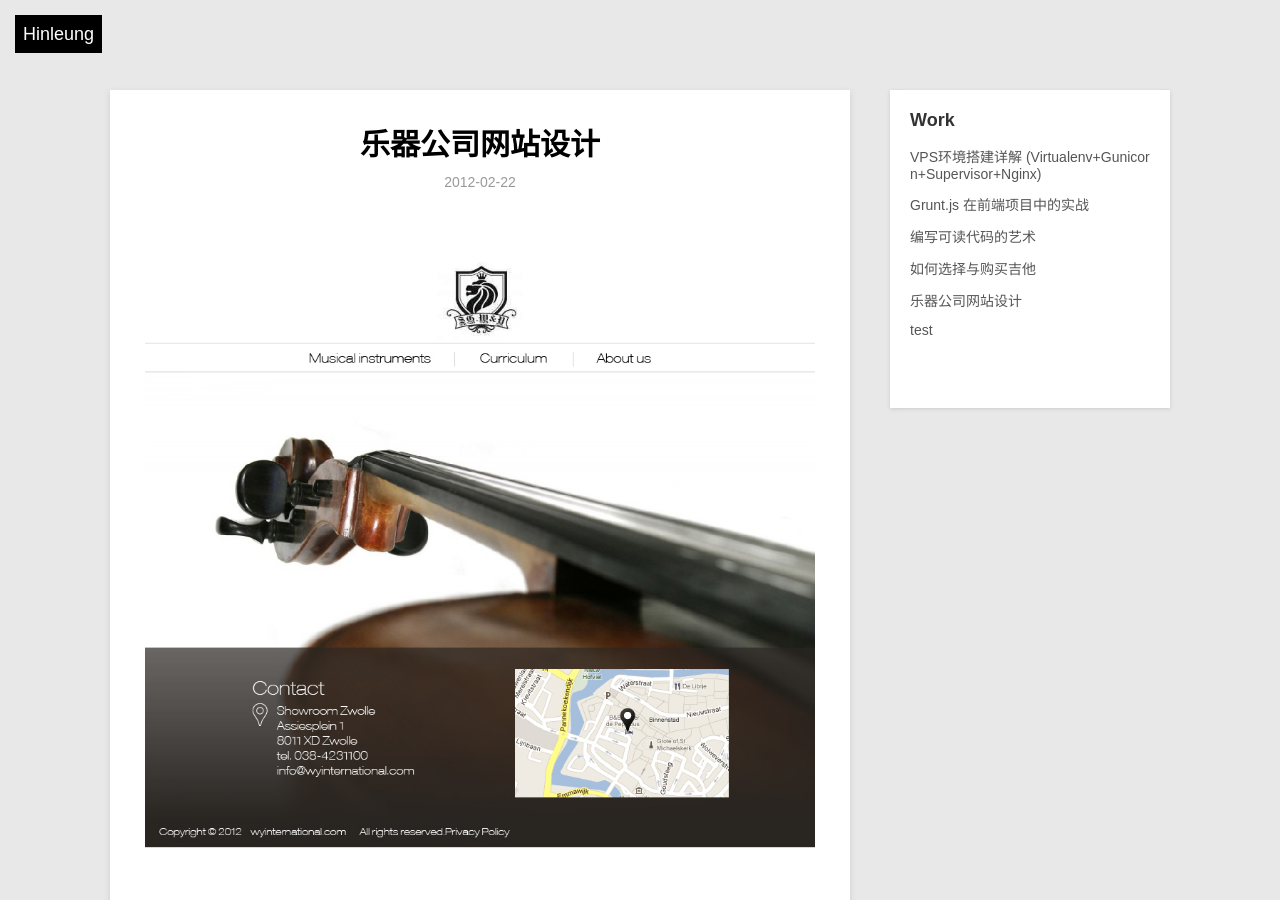
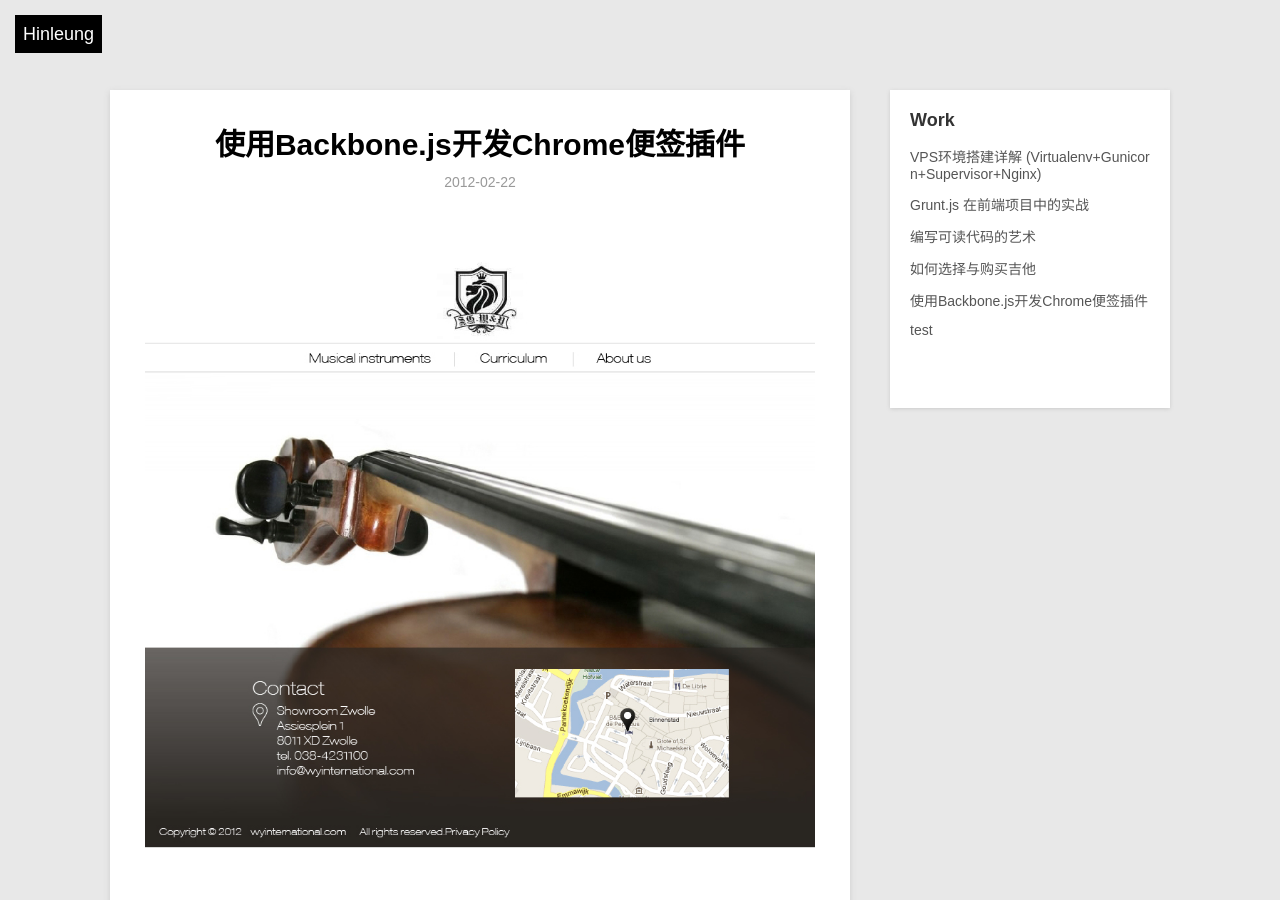
Before and after one commit to hinleung/hinleung.github.io, a Jekyll site: the page built from _posts/blog/2012-02-22-github-pages.md, in a window 1280 px wide and 900 px high. Built offline with Jekyll 4.4.1, drawn with Linux system fonts in a browser that asks for light colours; Markdown is read by kramdown in place of the engine named in the settings.

Commit message:
Update 2012-02-22-github-pages.md

```diff
--- a/_posts/blog/2012-02-22-github-pages.md
+++ b/_posts/blog/2012-02-22-github-pages.md
@@ -1,8 +1,8 @@
 ---
 layout: post
-title: 乐器公司网站设计
+title: 使用Backbone.js开发Chrome便签插件
+description: 没有合适的插件，就只好自己动手了，同时也用Backbone.js来练练手。
 category: blog
-description: <img src="/images/新加波乐器公司/design_1203-01.jpg"> </div>
 ---
 
 <img src="/images/新加波乐器公司/design_1203-01.jpg">
```
